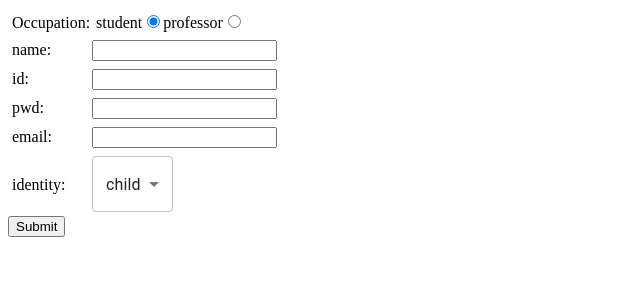
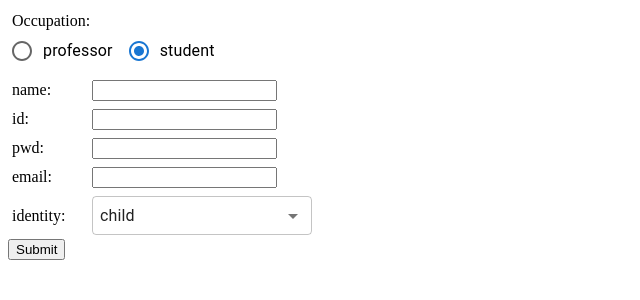
Before and after one commit to kangactor123/react-hook-form-repo, a React (Create React App) app: page / in a window 1280 px wide. Shown: the top 300 px of the page, without its empty margins (0-640 px from the left). Built offline with nearby package versions, Linux system fonts and the light colour scheme.

Commit message:
Radio Mui 구현

```diff
--- /dev/null
+++ b/src/component/mui/MRadio.tsx
@@ -0,0 +1,68 @@
+import React, { ChangeEvent } from "react";
+import {
+  RadioGroupProps,
+  FormControlLabelProps,
+  FormControl,
+  FormControlLabel,
+  Radio,
+  RadioGroup,
+} from "@mui/material";
+import { TControl } from "common/type";
+import { FieldValues, useController } from "react-hook-form";
+
+export type TRadioGroup = Omit<FormControlLabelProps, "control">;
+
+// 만약 props 가 더 필요하다면 아래 정의하면 됩니다.
+type CustomSelectProps = {
+  group: TRadioGroup[];
+  size?: "medium" | "small";
+  onChange?: (event: ChangeEvent<HTMLInputElement>) => void;
+};
+
+type TProps<T extends FieldValues> = Omit<RadioGroupProps, "onChange"> &
+  CustomSelectProps &
+  TControl<T>;
+
+function MRadio<T extends FieldValues>(props: TProps<T>) {
+  const {
+    name,
+    rules,
+    control,
+    group,
+    size = "medium",
+    onChange: propsOnChange,
+  } = props;
+  const {
+    field: { value, onChange },
+  } = useController({
+    name,
+    rules,
+    control,
+  });
+
+  const handleChange = (event: ChangeEvent<HTMLInputElement>) => {
+    onChange(event);
+    if (propsOnChange) {
+      propsOnChange(event);
+    }
+  };
+
+  return (
+    <FormControl>
+      <RadioGroup row name={name} value={value} onChange={handleChange}>
+        {group.map(({ value: radioValue, disabled, label }, index) => (
+          <FormControlLabel
+            key={index}
+            value={radioValue}
+            label={label}
+            control={
+              <Radio size={size} value={radioValue} disabled={disabled} />
+            }
+          />
+        ))}
+      </RadioGroup>
+    </FormControl>
+  );
+}
+
+export default MRadio;
--- a/src/component/mui/MSelect.tsx
+++ b/src/component/mui/MSelect.tsx
@@ -20,7 +20,6 @@ export interface ISelectItem {
 type CustomSelectProps<T> = {
   selectList: ISelectItem[];
   placeholder: string;
-  size?: "small" | "medium" | "large";
   onChange?: (event: SelectChangeEvent<T>) => void;
 };
 
@@ -66,6 +65,11 @@ function MSelect<T extends FieldValues>(props: TProps<T>) {
       renderValue={renderValue}
       onChange={handleChange}
       onBlur={onBlur}
+      sx={{
+        width: "220px",
+        padding: "8px",
+        "& .MuiSelect-outlined": { padding: 0 },
+      }}
     >
       {selectList.map(({ label, value, disabled }, index) => (
         <MenuItem key={index} value={value} disabled={disabled ?? false}>
--- a/src/page/ReactHookForm.tsx
+++ b/src/page/ReactHookForm.tsx
@@ -1,4 +1,5 @@
 import ControlInputText from "component/ControlInputText";
+import MRadio, { TRadioGroup } from "component/mui/MRadio";
 import MSelect, { ISelectItem } from "component/mui/MSelect";
 import { useForm } from "react-hook-form";
 import { Row, Label } from "style";
@@ -41,6 +42,11 @@ function ReactHookForm() {
     { label: "grandmother", value: "grandmother" },
   ];
 
+  const radioGroup: TRadioGroup[] = [
+    { label: "professor", value: "professor" },
+    { label: "student", value: "student" },
+  ];
+
   const handleSubmit = (data: TForm) => {
     // console.log(data);
   };
@@ -49,10 +55,7 @@ function ReactHookForm() {
     <form onSubmit={onSubmit(handleSubmit)}>
       <Row>
         <Label>Occupation: </Label>&nbsp;
-        <label>student</label>
-        <input type="radio" value="student" {...register("occupation")} />
-        <label>professor</label>
-        <input type="radio" value="professor" {...register("occupation")} />
+        <MRadio group={radioGroup} name="occupation" control={control} />
       </Row>
       <Row>
         <Label>name: </Label>
```
